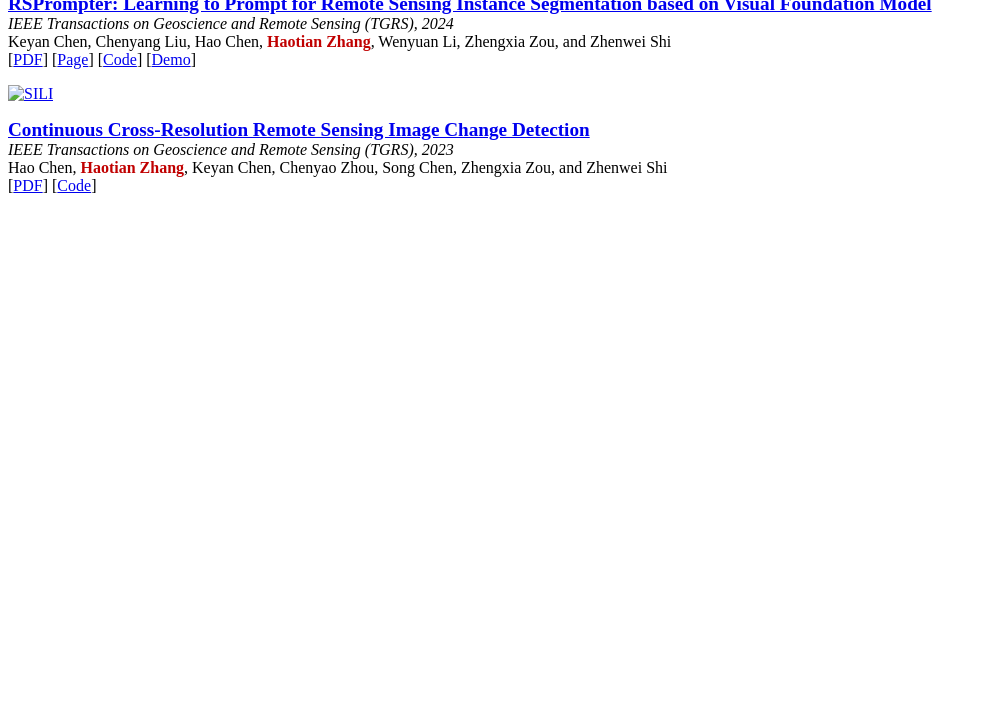
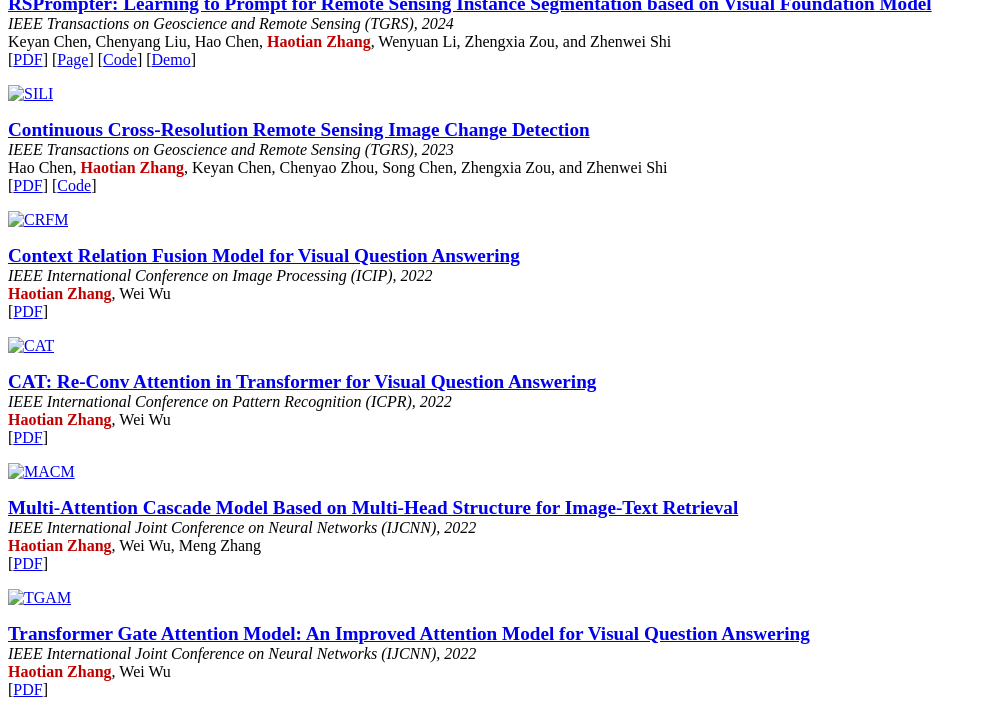
Before and after one commit to zmoka-zht/zmoka-zht.github.io, a Jekyll site: the page built from _pages/includes/pub.md, in a window 1280 px wide and 900 px high, scrolled down 1876 px, cut to the strip 185-900 px from the top of the window. Shown: the whole strip, without its empty margins (0-987 px from the left). Built offline with Jekyll 4.4.1, drawn with Linux system fonts in a browser that asks for light colours; our own code applies the rules of GitHub Pages for plain Markdown files; before the commit the page ends 2272 px from its top, so only the background shows below that.

Commit message:
update pub

```diff
--- a/_pages/includes/pub.md
+++ b/_pages/includes/pub.md
@@ -70,3 +70,47 @@ Hao Chen, **<font color="#C00000">Haotian Zhang</font>**, Keyan Chen, Chenyao Zh
 
 </div>
 </div>
+
+<div class='paper-box'><div class='paper-box-image'><div><div class="badge"></div><a href="images/CRFM.png"><img src='images/CRFM.png' alt="CRFM" width="100%"></a></div></div>
+<div class='paper-box-text' markdown="1">
+
+<a class=PaperTitle href="https://ieeexplore.ieee.org/abstract/document/9897563"><b>Context Relation Fusion Model for Visual Question Answering</b></a> \\
+ *IEEE International Conference on Image Processing (ICIP), 2022* \\
+**<font color="#C00000">Haotian Zhang</font>**, Wei Wu \\
+[<a href="https://ieeexplore.ieee.org/abstract/document/9897563">PDF</a>]
+
+</div>
+</div>
+
+<div class='paper-box'><div class='paper-box-image'><div><div class="badge"></div><a href="images/CAT.png"><img src='images/CAT.png' alt="CAT" width="100%"></a></div></div>
+<div class='paper-box-text' markdown="1">
+
+<a class=PaperTitle href="https://ieeexplore.ieee.org/abstract/document/9956247"><b>CAT: Re-Conv Attention in Transformer for Visual Question Answering</b></a> \\
+ *IEEE International Conference on Pattern Recognition (ICPR), 2022* \\
+**<font color="#C00000">Haotian Zhang</font>**, Wei Wu \\
+[<a href="https://ieeexplore.ieee.org/abstract/document/9956247">PDF</a>]
+
+</div>
+</div>
+
+<div class='paper-box'><div class='paper-box-image'><div><div class="badge"></div><a href="images/MACM.png"><img src='images/MACM.png' alt="MACM" width="100%"></a></div></div>
+<div class='paper-box-text' markdown="1">
+
+<a class=PaperTitle href="https://ieeexplore.ieee.org/abstract/document/9891983"><b>Multi-Attention Cascade Model Based on Multi-Head Structure for Image-Text Retrieval</b></a> \\
+ *IEEE International Joint Conference on Neural Networks (IJCNN), 2022* \\
+**<font color="#C00000">Haotian Zhang</font>**, Wei Wu, Meng Zhang\\
+[<a href="https://ieeexplore.ieee.org/abstract/document/9891983">PDF</a>]
+
+</div>
+</div>
+
+<div class='paper-box'><div class='paper-box-image'><div><div class="badge"></div><a href="images/TGAM.png"><img src='images/TGAM.png' alt="TGAM" width="100%"></a></div></div>
+<div class='paper-box-text' markdown="1">
+
+<a class=PaperTitle href="https://ieeexplore.ieee.org/abstract/document/9891887"><b>Transformer Gate Attention Model: An Improved Attention Model for Visual Question Answering</b></a> \\
+ *IEEE International Joint Conference on Neural Networks (IJCNN), 2022* \\
+**<font color="#C00000">Haotian Zhang</font>**, Wei Wu \\
+[<a href="https://ieeexplore.ieee.org/abstract/document/9891887">PDF</a>]
+
+</div>
+</div>
```
Also changed, not shown: images/CAT.png (added), images/CRFM.png (added), images/MACM.png (added), images/TGAM.png (added).
